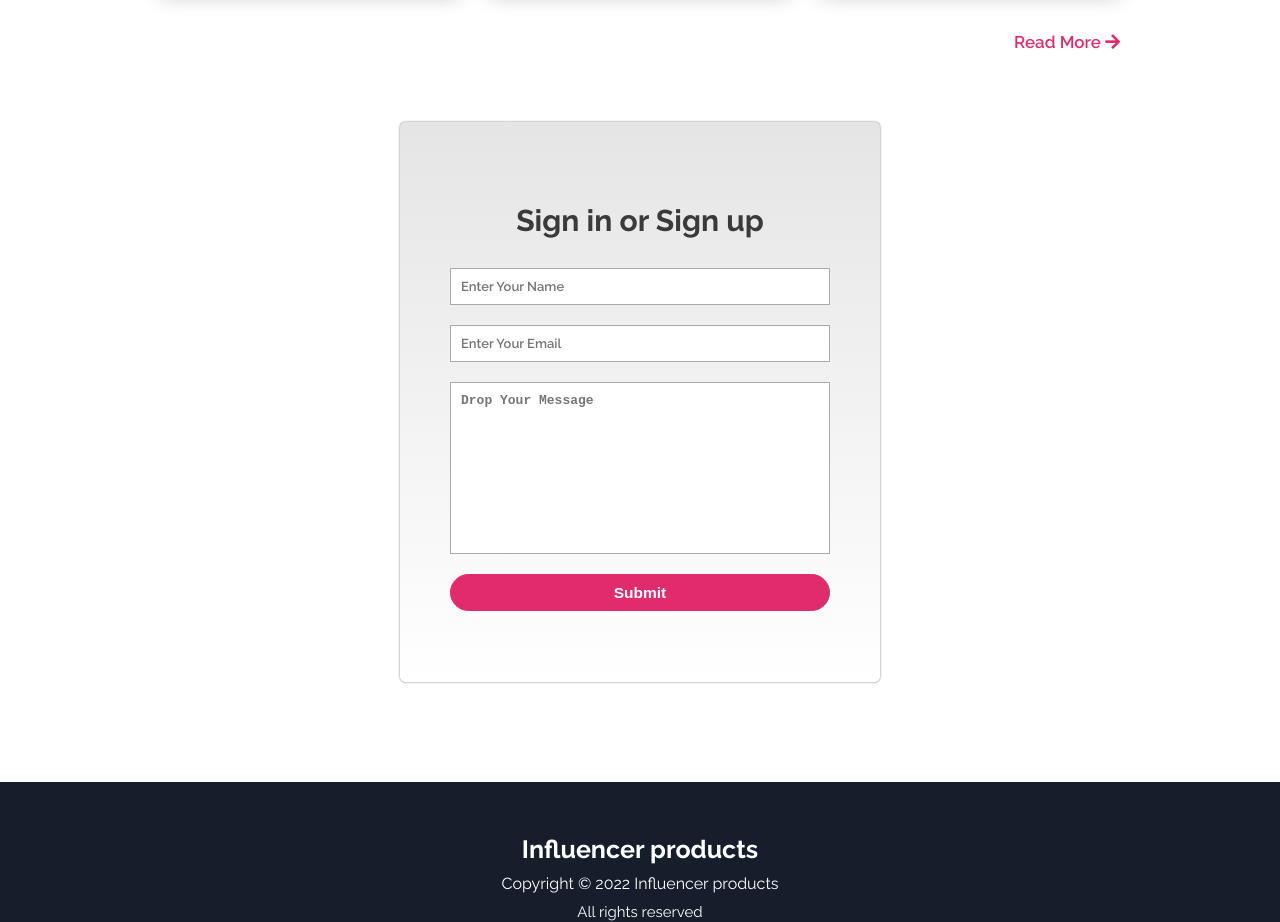
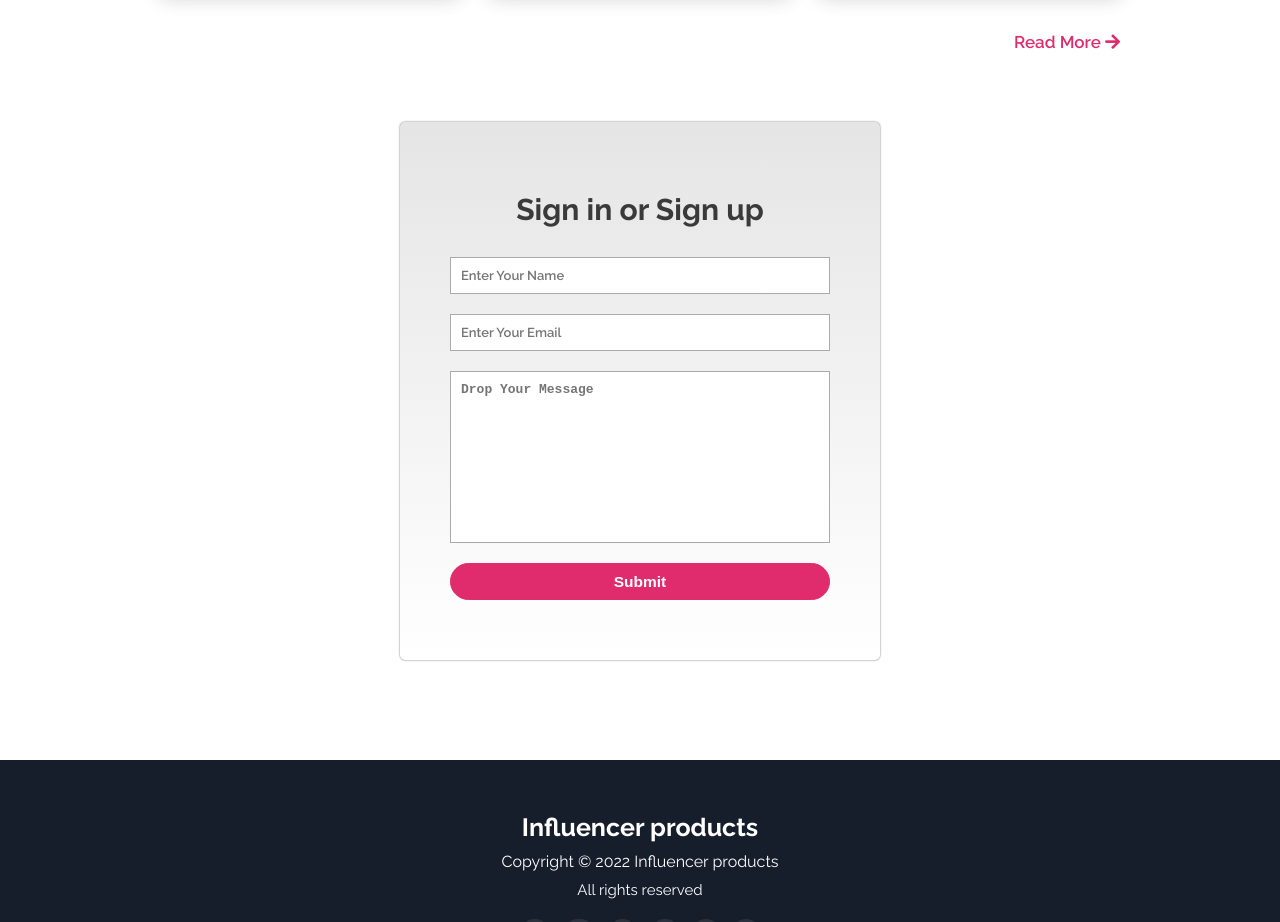
Before and after one commit to Md-Ataur-Rahman/Influencer-Gear, a plain HTML site: page index.html in a window 1280 px wide. Shown: the part 2413-3335 px from the top of the page. Drawn offline with Linux system fonts and the light colour scheme.

Commit message:
form height

```diff
--- a/Css/style.css
+++ b/Css/style.css
@@ -288,9 +288,8 @@ header {
 
 .form-section {
   max-width: 50%;
-  height: 70vh;
+  min-height: 50vh;
   margin: 0 auto;
-  padding: 10rem 0;
   display: flex;
   justify-content: center;
   align-items: center;
```
